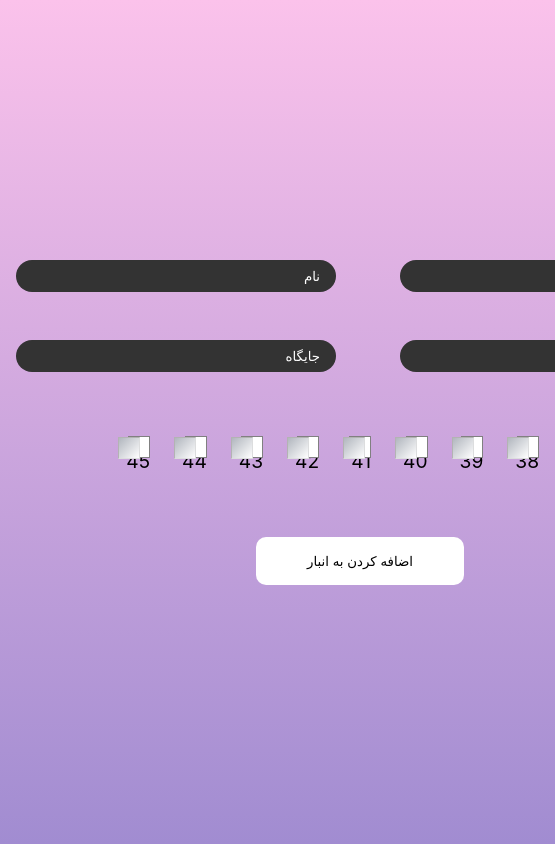
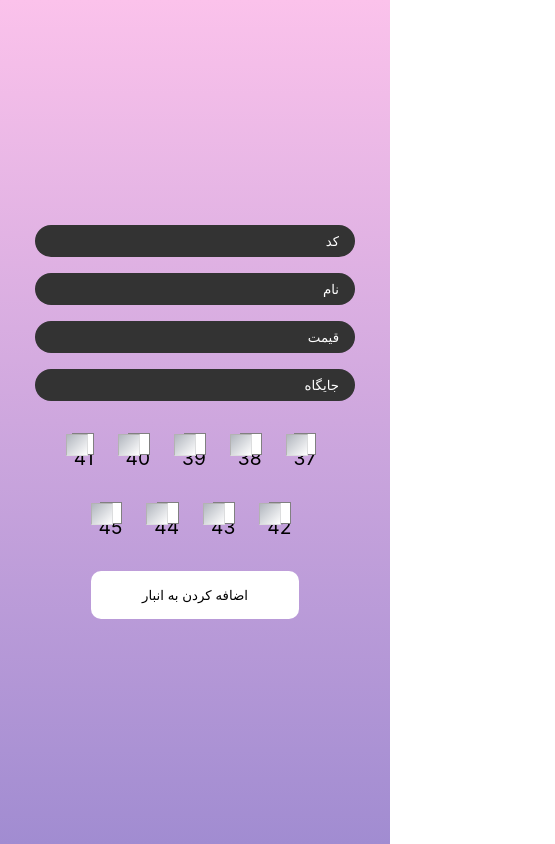
Before and after one commit to reza-talebii/shoe_store, a React (Create React App) app: page /add-product in a window 390 px wide. Shown: the whole page, 555 px wide, since content can reach past the window. Built offline with nearby package versions, Linux system fonts and the light colour scheme; a web font is replaced by a local one.

Commit message:
responsive form

```diff
--- a/src/Components/Form/Form.css
+++ b/src/Components/Form/Form.css
@@ -28,3 +28,19 @@
   grid-column: 1/-1;
   text-align: center;
 }
+
+@media screen and (max-width: 725px) {
+  .form {
+    grid-template-columns: repeat(1, 1fr);
+    gap: 1rem;
+  }
+  .form > input {
+    margin: 0 auto;
+  }
+}
+
+@media screen and (max-width: 450px) {
+  .checkBox-section {
+    flex-wrap: wrap;
+  }
+}
```
